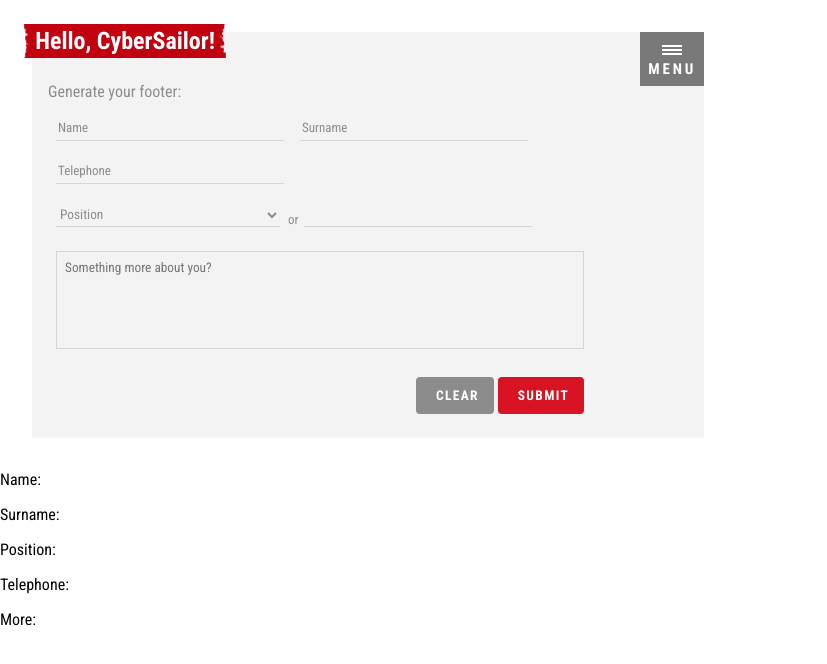
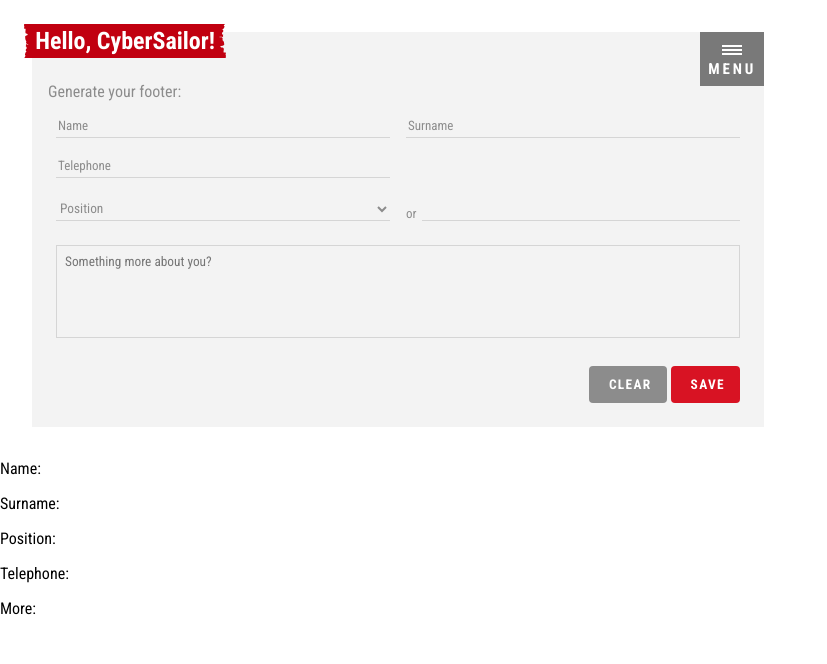
Before and after one commit to bukasz/footer-generator, a React (Create React App) app: page / in a window 1280 px wide. Shown: the top 664 px of the page, without its empty margins (0-827 px from the left). Built offline with nearby package versions, Linux system fonts and the light colour scheme.

Commit message:
Apply Lukaszs suggestions, apply logic to clear button, fix position value changing

```diff
--- a/public/index.html
+++ b/public/index.html
@@ -9,7 +9,7 @@
       content="Creativestyle Footer Generator"
     />
 
-    <link rel="manifest" href="%PUBLIC_URL%/manifest.json" />
+    <link rel="icon" href="./favicon.png" />
 
     <link rel=”preconnect” href=”https://fonts.googleapis.com”>
     <link rel=”preconnect” href=”https://fonts.gstatic.com” crossorigin>
--- a/src/components/FooterGenerator.jsx
+++ b/src/components/FooterGenerator.jsx
@@ -1,4 +1,4 @@
-import React, { useState, useRef, useForm } from 'react';
+import React, { useState, useRef } from 'react';
 import Header from './Header';
 import FooterPreview from './FooterPreview';
 
@@ -8,49 +8,44 @@ const FooterGenerator = () => {
     name: "",
     surname: "",
     position: "",
+    position_alt:"",
     telephone: "",
     more: "",
   }
 
   const [formData, setFormData] = useState(initialFormData);
 
-  //Select position from two sources
-  const [useSelect, setFromSelect] = useState(true);
-  const firstChangeHandled = useRef(false);
-
-  const toggleSource = () => {
-    if (!firstChangeHandled.current) {
-      firstChangeHandled.current = true;
-      setFromSelect(!useSelect);
-    }
-  }
+  const [position_chosen, setChosenPosition] = useState("");
 
   const handleChange = (e) => {
     const { name, value } = e.target;
     setFormData({ ...formData, [name]: value });
+
+    if(e.target.name == 'position' || e.target.name == 'position_alt') {
+      setChosenPosition(e.target.value);
+    }
   };
-
-  //Default text in text area
-  const [text, setText] = useState("Something more about you?");
 
   const clearForm = (e) => {
     e.preventDefault();
-    e.target.reset();
+    setFormData(initialFormData);
+    setChosenPosition("");
   };
 
   return (
     <>
-      <div className="footergenerator">
+      <div className="footer-generator">
 
         <Header />
 
-        <form className="form" onChange={handleChange}>
+        <form className="form">
           <div className="form__row">
             <input
               type="text"
               id="name"
               name="name"
               value={formData.name}
+              onChange={handleChange}
               placeholder="Name"
               className="form__element"
             />
@@ -59,6 +54,7 @@ const FooterGenerator = () => {
               id="surname"
               name="surname"
               value={formData.surname}
+              onChange={handleChange}
               placeholder="Surname"
               className="form__element"
             />
@@ -69,6 +65,7 @@ const FooterGenerator = () => {
               id="telephone"
               name="telephone"
               value={formData.telephone}
+              onChange={handleChange}
               placeholder="Telephone"
               className="form__element"
             />
@@ -78,6 +75,7 @@ const FooterGenerator = () => {
               id="position"
               name="position"
               value={formData.position}
+              onChange={handleChange}
               className="form__element"
             >
               <option value="Position">Position</option>
@@ -87,15 +85,15 @@ const FooterGenerator = () => {
               <option value="Leading Web Developer">Leading Web Developer</option>
             </select>
 
-            <div className="form__element--withlabel">
+            <div className="form__element--with-label">
               <label htmlFor="position_alt">or</label>
               <input
                 type="text"
                 id="position_alt"
                 name="position_alt"
                 value={formData.position_alt}
-                onChange={toggleSource}
-                className="form__element"
+                onChange={handleChange}
+                className='input--with-label'
               />
             </div>
           </div>
@@ -104,8 +102,11 @@ const FooterGenerator = () => {
           <textarea
             id="more"
             name="more"
+            value={formData.more}
+            onChange={handleChange}
+            rows="5"
             placeholder={"Something more about you?"}
-            className="textarea"
+            className="form__textarea"
           ></textarea>
         </div>
         <div className="form__row form__row--withbuttons">
@@ -113,7 +114,7 @@ const FooterGenerator = () => {
             <span className="button__text">Clear</span>
           </button>
           <button type="submit" value="Submit" className="button--submit" >
-            <span className="button__text">Submit</span>
+            <span className="button__text">Save</span>
           </button>
         </div>
         </form>
@@ -123,7 +124,7 @@ const FooterGenerator = () => {
         name={formData.name}
         surname={formData.surname}
         telephone={formData.telephone}
-        position={useSelect ? formData.position : formData.position_alt}
+        position={position_chosen}
         more={formData.more}
       />
 
--- a/src/styles/components/base.scss
+++ b/src/styles/components/base.scss
@@ -12,24 +12,3 @@ $blacktransparent: rgba(0, 0, 0, 0.5);
 
 //font:
 $main-font: "Roboto Condensed", Arial, Helvetica, sans-serif;
-
-// TODO-LW: make mixins work in React
-//media queries (not working)
-
-$mobile: 480px;
-$tablet: 768px;
-$desktop: 1024px;
-
-$breakpoints: (
-    "small": (max-width: $mobile),
-    "medium": (max-width: $tablet),
-    "large": (max-width: $desktop),
-);
-
-@mixin responsive($size) {
-    $query: map-get($breakpoints, $size);
-
-    @media #{$query} {
-        @content
-    }
-}
--- a/src/styles/components/button.scss
+++ b/src/styles/components/button.scss
@@ -17,7 +17,7 @@
   transition: transform 200ms ease;
 
   &:hover {
-    transform: scale(1.1);
+    transform: scale(1.05);
   }
 }
 
@@ -26,7 +26,7 @@
     @extend %button;
     background-color: base.$creativered;
 
-    @media screen and (min-width: 1025px) {
+    @media (min-width: 769px) {
       margin-right: 0.5rem;
     }
   }
@@ -35,9 +35,8 @@
     @extend %button;
     background: base.$grey;
   }
-}
 
-.button__text {
+  &__text {
     font-family: base.$main-font;
     font-weight: 700;
     text-transform: uppercase;
@@ -47,3 +46,4 @@
     color: base.$white;
     padding: 0.675rem 0.9375rem 0.675rem 1.25rem;
   }
+}
--- a/src/styles/components/dropdownMenu.scss
+++ b/src/styles/components/dropdownMenu.scss
@@ -1,6 +1,5 @@
 @use 'base';
 
-// class names should be kebab-case, so: dropdown-menu
 .dropdown-menu {
     position: relative;
     top: -1rem;
--- a/src/styles/components/footerGenerator.scss
+++ b/src/styles/components/footerGenerator.scss
@@ -1,61 +1,58 @@
-  @use 'base';
-  @use 'button';
+@use "base";
+@use "button";
 
-  // I'd name it footer-generator
-  .footergenerator {
+.footer-generator {
   padding: 1rem;
   background-color: base.$background;
-
-    @media screen and (max-width: 480px) {
   width: calc(100% - 4rem);
   margin: 2rem 1rem;
+
+  @media (min-width: 481px) {
+    width: 70%;
+    max-width: 700px;
+    margin: 2rem;
   }
 
-    width: 50%;
-    margin: 2rem;
+  .form {
+    width: 100%;
 
-    // .footer-generator__form-row
-    // or even better (with nesting) &__form-row
-    .form__row {
+    &__row {
       width: 100%;
-      max-width: 34rem;
+      flex-direction: column;
       display: flex;
-      align-items: flex-end;
+      align-items: flex-start;
       padding: 0.25rem 0;
       flex-wrap: wrap;
 
-      // Please change the responsive design to be mobile-first
-      // Please remove the 'screen and' part as it is not needed in our case (we handle every device the same way)
-      @media screen and (max-width: 1024px) {
-        flex-direction: column;
-        width: calc(100% - 1rem);
-        align-items: flex-start;
+      @media (min-width: 769px) {
+        flex-direction: row;
+        align-items: flex-end;
       }
 
-      // &--with-buttons {
       &--withbuttons {
+        align-items: flex-end;
+
+        @media (min-width: 769px) {
           justify-content: flex-end;
-
-        @media screen and (max-width: 1024px) {
-          flex-direction: row;
+        }
       }
     }
 
-      // .footer-generator__form-element {
-      .form__element {
-        width: 14rem;
+    &__element {
+      box-sizing: border-box;
+      width: 100%;
       height: 1.5rem;
       background: transparent;
       border: none;
       border-bottom: 1px solid base.$greylight;
-        margin: 0.5rem 0.5rem 0 0.5rem;
+      margin: 0.5rem 0;
       font-family: base.$main-font;
       letter-spacing: 0;
       color: base.$grey;
 
-        @media screen and (max-width: 1024px) {
-          width: 100%;
-          margin: 0.5rem 0;
+      @media (min-width: 769px) {
+        width: calc(50% - 1rem);
+        margin: 0.5rem 0.5rem 0 0.5rem;
       }
 
       &::placeholder {
@@ -68,37 +65,52 @@
         border-bottom: 1px solid base.$grey;
       }
 
-        &--withlabel {
+      &--with-label {
         display: flex;
         align-items: flex-end;
         color: base.$grey;
         font-size: 13px;
+        width: 100%;
+        margin: 0.5rem 0rem;
 
-          @media screen and (max-width: 1024px) {
-            align-items: center;
-            width: 100%;
-            margin-left: 0;
+        @media (min-width: 769px) {
+          width: calc(50% - 1rem);
+          margin: 0.5rem 0.5rem 0 0.5rem;
         }
 
         label {
           width: 0.5rem;
+          margin-right: 0.5rem;
+        }
+
+        .input--with-label {
+          width: 100%;
+          height: 1.5rem;
+          background: transparent;
+          border: none;
+          border-bottom: 1px solid base.$greylight;
+          font-family: base.$main-font;
+          letter-spacing: 0;
+          color: base.$grey;
+
+          &:focus {
+            outline-width: 0;
+            border-bottom: 1px solid base.$grey;
           }
         }
       }
     }
 
-    .textarea {
+    &__textarea {
+      box-sizing: border-box;
       width: 100%;
-      max-width: 34rem;
-      rows: '5'; //it should be an HTML attribute
-      height: 5rem;
       padding: 0.5rem;
       background: transparent;
       border: 1px solid base.$greylight;
       font-family: base.$main-font;
       letter-spacing: 0;
       color: base.$grey;
-      margin: 1rem 0.5rem 1rem 0.5rem;
+      margin: 1rem 0 1rem 0;
       resize: none;
 
       &:focus {
@@ -106,9 +118,10 @@
         border: 1px solid base.$grey;
       }
 
-      @media screen and (max-width: 1024px) {
-        margin: 1rem 0;
-        width: calc(100% - 1rem);
+      @media (min-width: 769px) {
+        margin: 1rem 0.5rem;
+        width: 100%;
       }
     }
   }
+}
--- a/src/styles/components/header.scss
+++ b/src/styles/components/header.scss
@@ -6,8 +6,4 @@
     width: 100%;
     flex-direction: row;
     justify-content: space-between;
-
-    @media screen and (max-width: 480px) {
-        // not needed
-    };
 }
--- a/src/styles/components/title.scss
+++ b/src/styles/components/title.scss
@@ -8,7 +8,7 @@
     position: relative;
     top: -1.5rem;
     left: -1.5rem;
-    background-image: url('./../../svgs/brush.png');
+    background-image: url('./../../svgs/brush.svg');
     background-size: cover;
     background-position: center;
     background-repeat: no-repeat;
```
Also changed, not shown: public/favicon.png (added), public/manifest.json, src/svgs/brush.png (deleted). Lines whose indentation alone changed are shown as unchanged.
